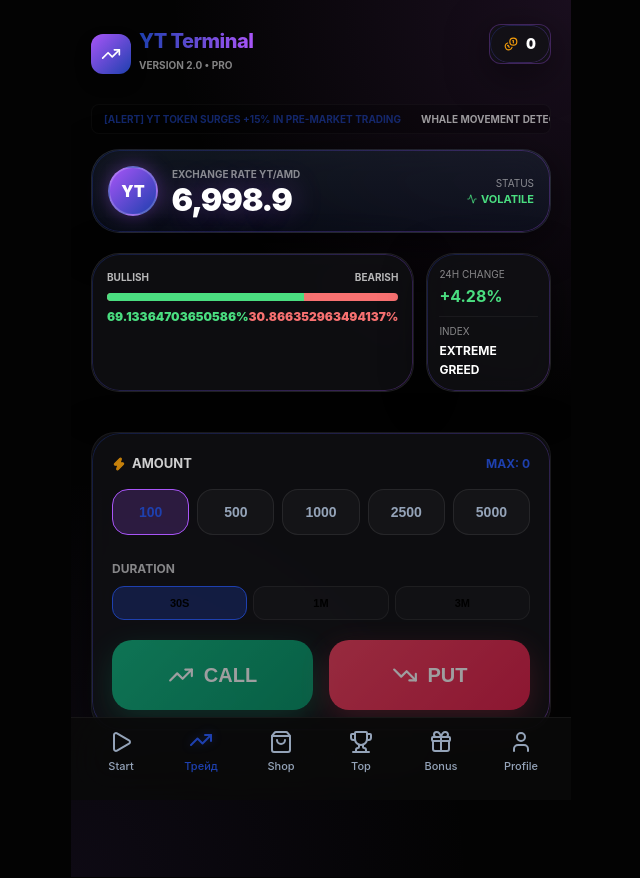
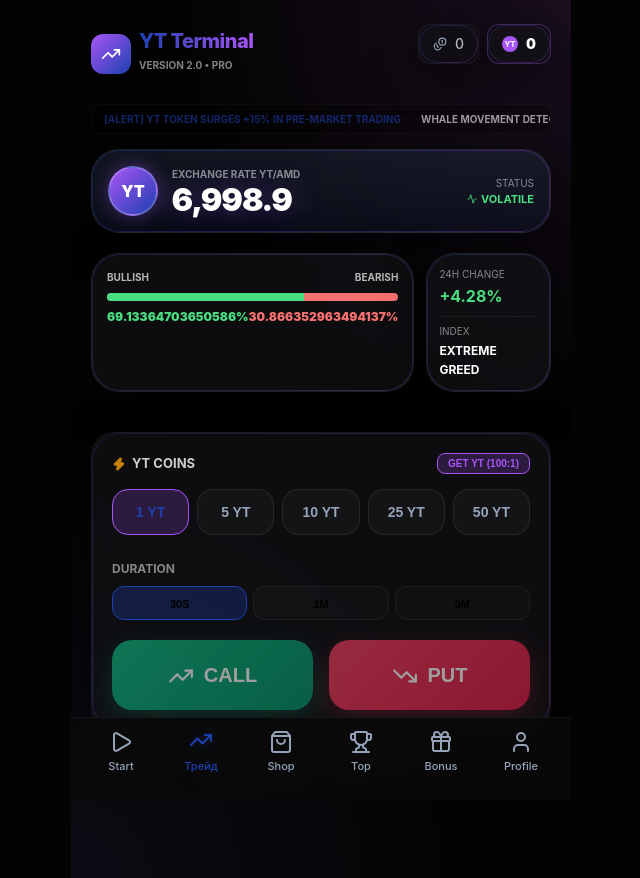
Before and after one commit to NTIVI/tg_web_app_black, a React (Vite) app in the folder frontend/: page /trade in a window 1280 px wide. Shown: the whole page, without its empty margins (319-959 px from the left). Built offline with nearby package versions, Linux system fonts and the light colour scheme; no server answers; what react-tads-widget would draw is missing.

Commit message:
Introduce YT Coin Economy: Exchange (100:1) and YT-based Trading

```diff
--- a/frontend/src/pages/Trade.tsx
+++ b/frontend/src/pages/Trade.tsx
@@ -4,7 +4,8 @@ import { TrendingUp, TrendingDown, Coins, Activity, Zap, ShieldCheck, Globe } fr
 
 const Trade = ({ tgUser, balance, setBalance }: any) => {
   const [tradeStatus, setTradeStatus] = useState<any>(null);
-  const [selectedAmount, setSelectedAmount] = useState<number>(100);
+  const [ytBalance, setYtBalance] = useState<number>(0);
+  const [selectedAmount, setSelectedAmount] = useState<number>(1);
   const [selectedDuration, setSelectedDuration] = useState<number>(30);
   const [isPlacing, setIsPlacing] = useState(false);
   const [loading, setLoading] = useState(true);
@@ -43,7 +44,7 @@ const Trade = ({ tgUser, balance, setBalance }: any) => {
 
 
   const handlePlaceBet = async (direction: 'up' | 'down') => {
-    if (!tgUser || isPlacing || balance < selectedAmount) return;
+    if (!tgUser || isPlacing || ytBalance < selectedAmount) return;
     setIsPlacing(true);
     const tid = tgUser.telegram_id || tgUser.id;
     try {
@@ -54,11 +55,26 @@ const Trade = ({ tgUser, balance, setBalance }: any) => {
       });
       if (res.ok) {
         const data = await res.json();
-        setBalance((prev: number) => prev - selectedAmount);
+        setYtBalance((prev: number) => prev - selectedAmount);
         setActiveBet({ direction, amount: selectedAmount, duration: selectedDuration, startPrice: data.startPrice, endTime: Date.now() + (selectedDuration * 1000) });
         setTimeout(() => { setActiveBet(null); setTimeout(() => initUser(), 2000); }, selectedDuration * 1000);
       }
     } catch (err) { console.error("Bet error:", err); } finally { setIsPlacing(false); }
+  };
+
+  const handleExchange = async () => {
+    if (!tgUser || balance < 100) return;
+    const tid = tgUser.telegram_id || tgUser.id;
+    try {
+        const res = await fetch(`${API_URL}/trade/exchange`, {
+            method: 'POST',
+            headers: { 'Content-Type': 'application/json' },
+            body: JSON.stringify({ telegramId: tid, amount: 100 })
+        });
+        if (res.ok) {
+            initUser();
+        }
+    } catch(e) {}
   };
 
   const initUser = async () => {
@@ -67,7 +83,10 @@ const Trade = ({ tgUser, balance, setBalance }: any) => {
     try {
         const res = await fetch(`${API_URL}/auth`, { method: 'POST', headers: { 'Content-Type': 'application/json' }, body: JSON.stringify({ initDataUnsafe: { user: { id: tid } } }) });
         const data = await res.json();
-        if (data.user) setBalance(data.user.balance);
+        if (data.user) {
+            setBalance(data.user.balance);
+            setYtBalance(data.user.yt_balance || 0);
+        }
     } catch(e) {}
   };
 
@@ -100,7 +119,7 @@ const Trade = ({ tgUser, balance, setBalance }: any) => {
     </div>
   );
 
-  const amounts = [100, 500, 1000, 2500, 5000];
+  const amounts = [1, 5, 10, 25, 50];
   const durations = [{ label: '30S', value: 30 }, { label: '1M', value: 60 }, { label: '3M', value: 180 }];
 
   if (loading && !tradeStatus) return (
@@ -123,9 +142,15 @@ const Trade = ({ tgUser, balance, setBalance }: any) => {
                   <span style={{ fontSize: '10px', opacity: 0.5, fontWeight: 'bold' }}>VERSION 2.0 • PRO</span>
               </div>
           </div>
-          <div className="glass-panel" style={{ padding: '8px 14px', borderRadius: '12px', display: 'flex', alignItems: 'center', gap: '8px', border: '1px solid rgba(168, 85, 247, 0.3)' }}>
-             <Coins size={14} color="var(--gold-color)" />
-             <span style={{ fontWeight: '900', fontSize: '14px' }}>{balance.toLocaleString()}</span>
+          <div style={{ display: 'flex', gap: '8px' }}>
+              <div className="glass-panel" style={{ padding: '8px 14px', borderRadius: '12px', display: 'flex', alignItems: 'center', gap: '8px', border: '1px solid rgba(255, 255, 255, 0.05)' }}>
+                 <Coins size={14} color="var(--text-secondary)" />
+                 <span style={{ fontWeight: '500', fontSize: '14px', opacity: 0.7 }}>{balance.toLocaleString()}</span>
+              </div>
+              <div className="glass-panel" style={{ padding: '8px 14px', borderRadius: '12px', display: 'flex', alignItems: 'center', gap: '8px', border: '1px solid rgba(168, 85, 247, 0.3)' }}>
+                 <div style={{ width: '16px', height: '16px', background: 'var(--secondary-color)', borderRadius: '50%', display: 'flex', alignItems: 'center', justifyContent: 'center', fontSize: '8px', fontWeight: 'bold' }}>YT</div>
+                 <span style={{ fontWeight: '900', fontSize: '14px' }}>{ytBalance.toLocaleString()}</span>
+              </div>
           </div>
       </div>
 
@@ -169,9 +194,15 @@ const Trade = ({ tgUser, balance, setBalance }: any) => {
       <div className="glass-panel" style={{ padding: '20px', borderRadius: '24px', border: '1px solid rgba(255,255,255,0.05)' }}>
           <div style={{ display: 'flex', justifyContent: 'space-between', alignItems: 'center', marginBottom: '15px' }}>
             <div style={{ fontSize: '13px', fontWeight: 'bold', opacity: 0.8, display: 'flex', alignItems: 'center', gap: '6px' }}>
-                <Zap size={14} color="var(--gold-color)" fill="var(--gold-color)" /> AMOUNT
+                <Zap size={14} color="var(--gold-color)" fill="var(--gold-color)" /> YT COINS
             </div>
-            <div style={{ fontSize: '12px', color: 'var(--primary-color)', fontWeight: 'bold' }}>MAX: {balance}</div>
+            <button
+                onClick={handleExchange}
+                disabled={balance < 100}
+                style={{ fontSize: '10px', background: 'rgba(168, 85, 247, 0.2)', color: 'var(--secondary-color)', border: '1px solid var(--secondary-color)', padding: '4px 10px', borderRadius: '8px', fontWeight: 'bold', cursor: 'pointer' }}
+            >
+                GET YT (100:1)
+            </button>
           </div>
 
           <div style={{ display: 'flex', gap: '8px', marginBottom: '20px', overflowX: 'auto', paddingBottom: '4px' }}>
@@ -186,7 +217,7 @@ const Trade = ({ tgUser, balance, setBalance }: any) => {
                       fontSize: '14px', fontWeight: '900', transition: 'all 0.2s ease', height: 'auto', minWidth: '65px'
                   }}
                 >
-                    {amt}
+                    {amt} YT
                 </button>
             ))}
           </div>
```
Also changed, not shown: 2 other files (tests, documents, lock files or other folders).
